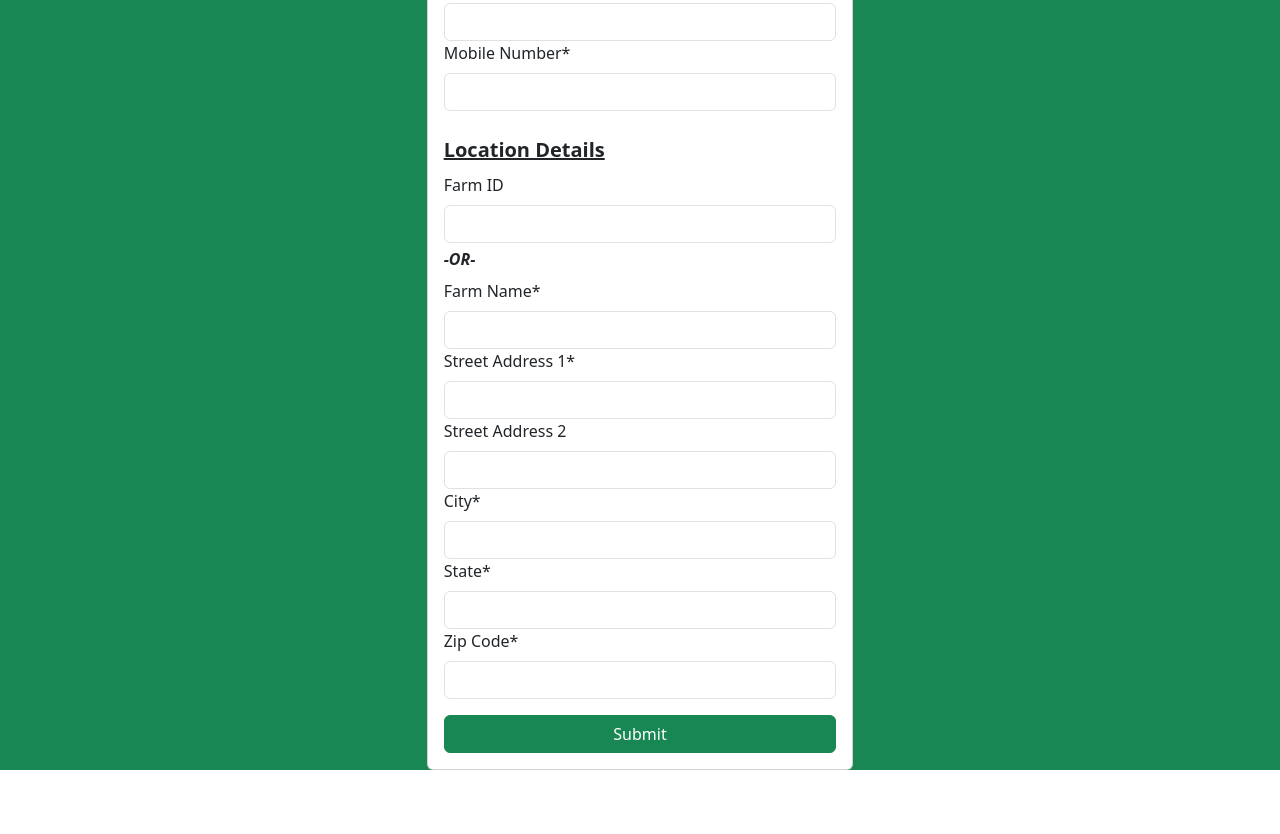
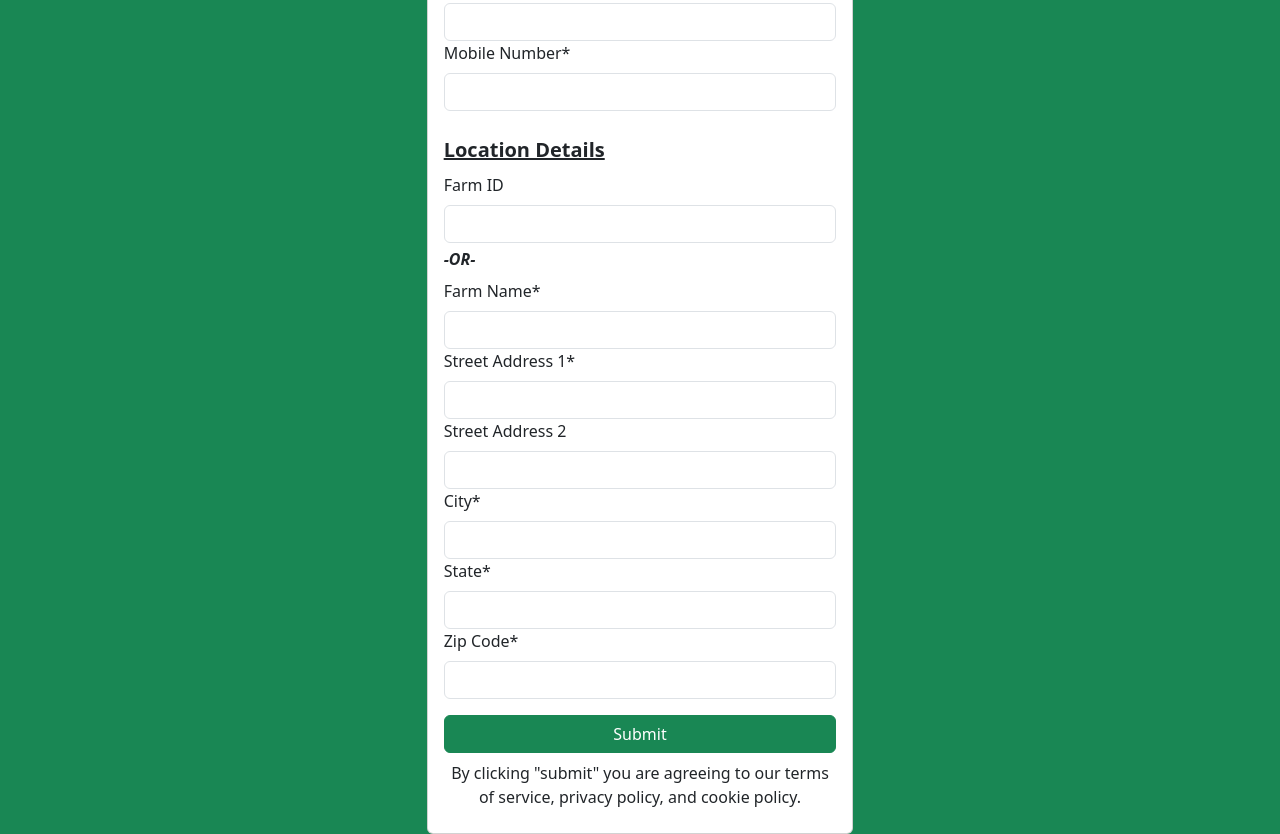
Before and after one commit to Isaiah-Booher/Final-Project-DS-3870, a plain HTML site: page index.html in a window 1280 px wide. Shown: the part 441-1275 px from the top of the page. Before the commit the page ends 1211 px from the top, so only its background shows below. Drawn offline with nearby package versions, Linux system fonts and the light colour scheme.

Commit message:
Added Agreement Label

```diff
--- a/index.html
+++ b/index.html
@@ -49,8 +49,8 @@
                         <label for="txtZipCode" class="form-label">Zip Code*</label>
                         <input class="form-control" id="txtZipCode">
 
-
                         <button aria-label="Submit" class="btn btn-success col-12 mt-3" id="btnSubmit" type="button">Submit</button>
+                        <label for="txtAgrement" class="form-label text-center mt-2">By clicking "submit" you are agreeing to our terms of service, privacy policy, and cookie policy.</label>
                     </form>
                 </div>
             </div>
```
